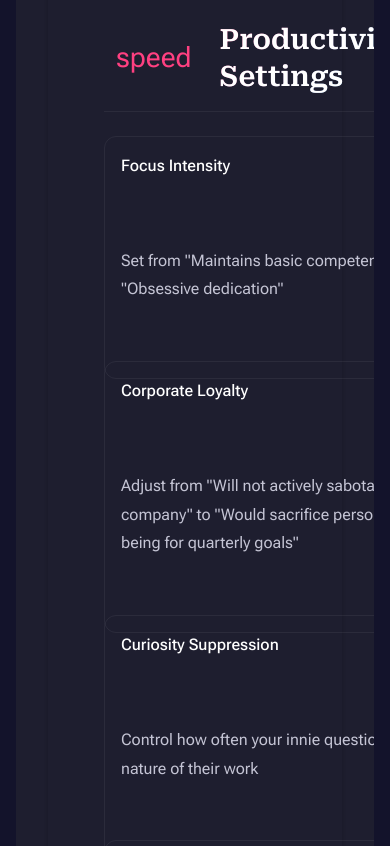
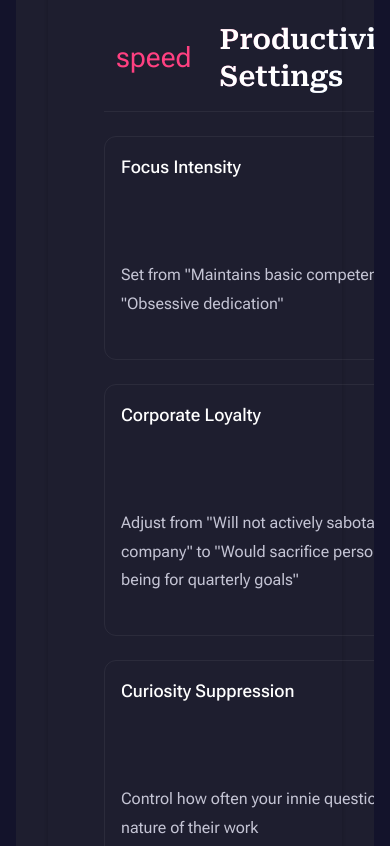
Before and after one commit to iyervish/lumon-lite, a website built with Vite: page index.html in a window 390 px wide. Shown: the part 5500-6346 px from the top of the page. Built offline with nearby package versions, Linux system fonts and the light colour scheme.

Commit message:
Update styles

```diff
--- a/styles.css
+++ b/styles.css
@@ -456,20 +456,20 @@ nav {
 .productivity-settings {
     display: grid;
     grid-template-columns: repeat(2, 1fr);
-    gap: 1.5rem;
+    gap: 2rem;
     margin-top: 1.5rem;
     padding: 0.5rem;
 }
 
 .setting-item {
     background: var(--md-sys-color-surface-container);
-    padding: 1.5rem;
+    padding: 2rem;
     border-radius: 12px;
     transition: all 0.2s ease;
     border: 1px solid var(--md-sys-color-outline-variant);
     display: flex;
     flex-direction: column;
-    height: 100%;
+    min-height: 180px;
 }
 
 .setting-item:hover {
@@ -479,10 +479,10 @@ nav {
 
 .setting-item label {
     display: block;
-    margin-bottom: 0.75rem;
+    margin-bottom: 1rem;
     color: var(--md-sys-color-on-surface);
     font-weight: 500;
-    font-size: 1rem;
+    font-size: 1.1rem;
 }
 
 .setting-item md-slider {
@@ -494,39 +494,31 @@ nav {
     --md-slider-hover-handle-color: var(--md-sys-color-primary);
     --md-slider-with-tick-marks-container-color: var(--md-sys-color-on-surface);
     --md-slider-label-container-color: var(--md-sys-color-primary);
-    margin: 1rem 0;
+    margin: 1.5rem 0;
 }
 
 .setting-value {
     display: block;
-    font-size: 0.875rem;
+    font-size: 0.9rem;
     color: var(--md-sys-color-on-surface-variant);
     margin-top: auto;
-    padding-top: 0.75rem;
-    line-height: 1.4;
+    line-height: 1.5;
 }
 
 @media (max-width: 768px) {
-    .productivity-settings,
-    .memory-settings {
+    .productivity-settings {
         grid-template-columns: 1fr;
         padding: 0;
-        gap: 1rem;
-    }
-
-    .setting-item,
-    .memory-item {
-        padding: 1.25rem;
+        gap: 1.5rem;
+    }
+
+    .setting-item {
+        padding: 1.5rem;
+        min-height: 160px;
     }
 
     .setting-value {
-        font-size: 0.8125rem;
-        padding-top: 0.5rem;
-    }
-
-    .setting-note {
-        font-size: 0.8125rem;
-        padding: 0.2rem 0.5rem;
+        font-size: 0.875rem;
     }
 }
 
@@ -1679,7 +1671,8 @@ md-switch {
 /* Benefits Section */
 .benefits-section {
     padding: 4rem 2rem;
-    background: var(--md-sys-color-surface);
+    position: relative;
+    overflow: hidden;
 }
 
 .benefits-grid {
@@ -2177,7 +2170,6 @@ md-switch {
 /* Work-Life Metrics Section */
 .metrics-section {
     padding: 4rem 2rem;
-    background: var(--md-sys-color-surface);
     position: relative;
     overflow: hidden;
 }
```
